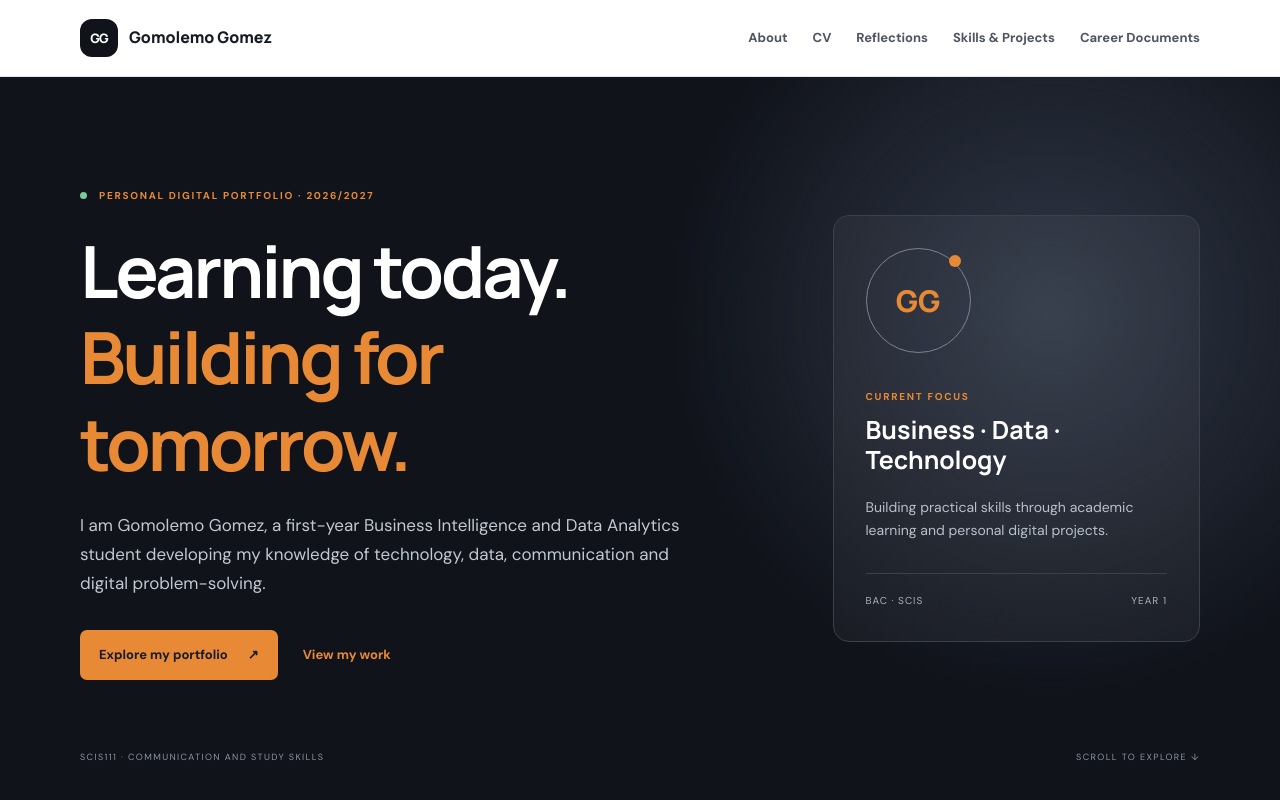
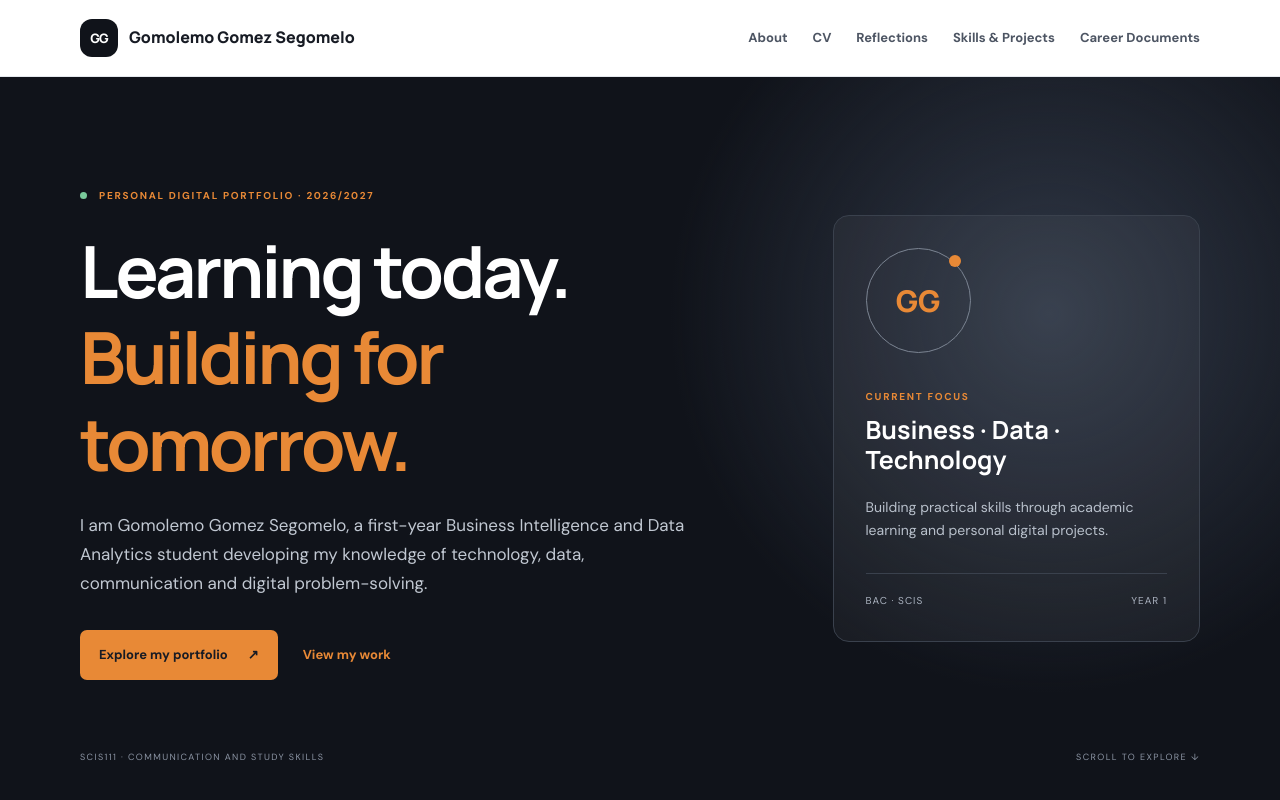
Before and after one commit to gomezdigital/Gomolemo-Personal-Portfolio-, a plain HTML site: page index.html in a window 1280 px wide. Shown: the top 800 px of the page. Drawn offline with Linux system fonts and the light colour scheme.

Commit message:
Use full name Gomolemo Gomez Segomelo consistently

```diff
--- a/index.html
+++ b/index.html
@@ -3,9 +3,9 @@
 <head>
   <meta charset="UTF-8">
   <meta name="viewport" content="width=device-width, initial-scale=1.0">
-  <meta name="description" content="Gomolemo Gomez's personal digital portfolio, showcasing academic development, skills and projects.">
+  <meta name="description" content="Gomolemo Gomez Segomelo's personal digital portfolio, showcasing academic development, skills and projects.">
   <meta name="theme-color" content="#10131a">
-  <title>Gomolemo Gomez | Personal Digital Portfolio</title>
+  <title>Gomolemo Gomez Segomelo | Personal Digital Portfolio</title>
   <link rel="icon" href="favicon.svg" type="image/svg+xml">
   <link rel="preconnect" href="https://fonts.googleapis.com">
   <link rel="preconnect" href="https://fonts.gstatic.com" crossorigin>
@@ -17,7 +17,7 @@
   <a class="skip-link" href="#main">Skip to content</a>
   <header class="site-header">
     <nav class="nav container" aria-label="Main navigation">
-      <a class="brand" href="#home" aria-label="Gomolemo Gomez home"><span class="brand-mark">GG</span><span>Gomolemo Gomez</span></a>
+      <a class="brand" href="#home" aria-label="Gomolemo Gomez Segomelo home"><span class="brand-mark">GG</span><span>Gomolemo Gomez Segomelo</span></a>
       <button class="menu-toggle" aria-label="Open navigation" aria-expanded="false" aria-controls="nav-links"><span></span><span></span><span></span></button>
       <div class="nav-links" id="nav-links">
         <a href="#about">About</a><a href="#cv">CV</a><a href="#reflections">Reflections</a><a href="#projects">Skills & Projects</a><a href="#career">Career Documents</a>
@@ -31,7 +31,7 @@
         <div class="hero-copy">
           <p class="eyebrow"><span class="status-dot"></span> PERSONAL DIGITAL PORTFOLIO · 2026/2027</p>
           <h1>Learning today.<br><span>Building for tomorrow.</span></h1>
-          <p class="hero-text">I am Gomolemo Gomez, a first-year Business Intelligence and Data Analytics student developing my knowledge of technology, data, communication and digital problem-solving.</p>
+          <p class="hero-text">I am Gomolemo Gomez Segomelo, a first-year Business Intelligence and Data Analytics student developing my knowledge of technology, data, communication and digital problem-solving.</p>
           <div class="hero-actions"><a class="button button-primary" href="#about">Explore my portfolio <span aria-hidden="true">↗</span></a><a class="text-link" href="#projects">View my work</a></div>
         </div>
         <aside class="hero-card" aria-label="Portfolio introduction">
@@ -56,7 +56,7 @@
       <div class="container">
         <p class="eyebrow">02 / CURRICULUM VITAE</p><h2 class="section-title">My <span>CV.</span></h2>
         <div class="content-card">
-          <p class="card-kicker">PROFESSIONAL PROFILE</p><h3>Gomolemo Gomez</h3>
+          <p class="card-kicker">PROFESSIONAL PROFILE</p><h3>Gomolemo Gomez Segomelo</h3>
           <p>First-year BSc Business Intelligence and Data Analytics student interested in technology, data and digital solutions. Developing practical skills through academic study and independent projects.</p>
           <div class="cv-grid">
             <div><h4>Education</h4><p><strong>BSc Business Intelligence and Data Analytics</strong><br>Botswana Accountancy College (BAC)</p><p class="note">Institution: Botswana Accountancy College (BAC)<br>Academic year: 2026/2027 · Level: Year 1</p></div>
@@ -102,6 +102,6 @@
     </section>
   </main>
 
-  <footer class="site-footer"><div class="container footer-inner"><div><a class="brand footer-brand" href="#home"><span class="brand-mark">GG</span><span>Gomolemo Gomez</span></a><p>Personal Digital Portfolio · SCIS111 · 2026/2027</p></div><a class="back-top" href="#home">Back to top ↑</a></div><p class="copyright">© 2026 Gomolemo Gomez. Academic portfolio.</p></footer>
+  <footer class="site-footer"><div class="container footer-inner"><div><a class="brand footer-brand" href="#home"><span class="brand-mark">GG</span><span>Gomolemo Gomez Segomelo</span></a><p>Personal Digital Portfolio · SCIS111 · 2026/2027</p></div><a class="back-top" href="#home">Back to top ↑</a></div><p class="copyright">© 2026 Gomolemo Gomez Segomelo. Academic portfolio.</p></footer>
 </body>
 </html>
```
